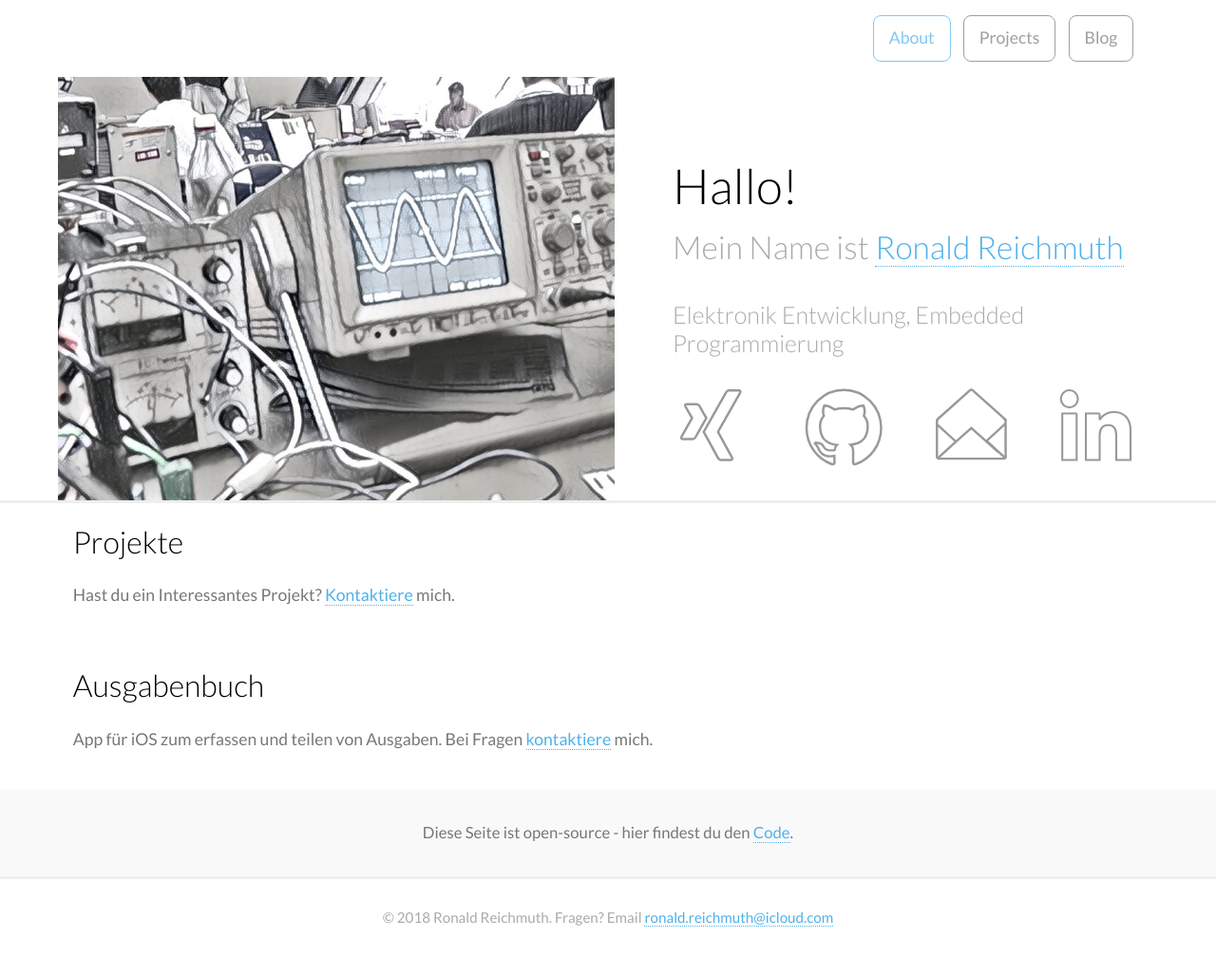
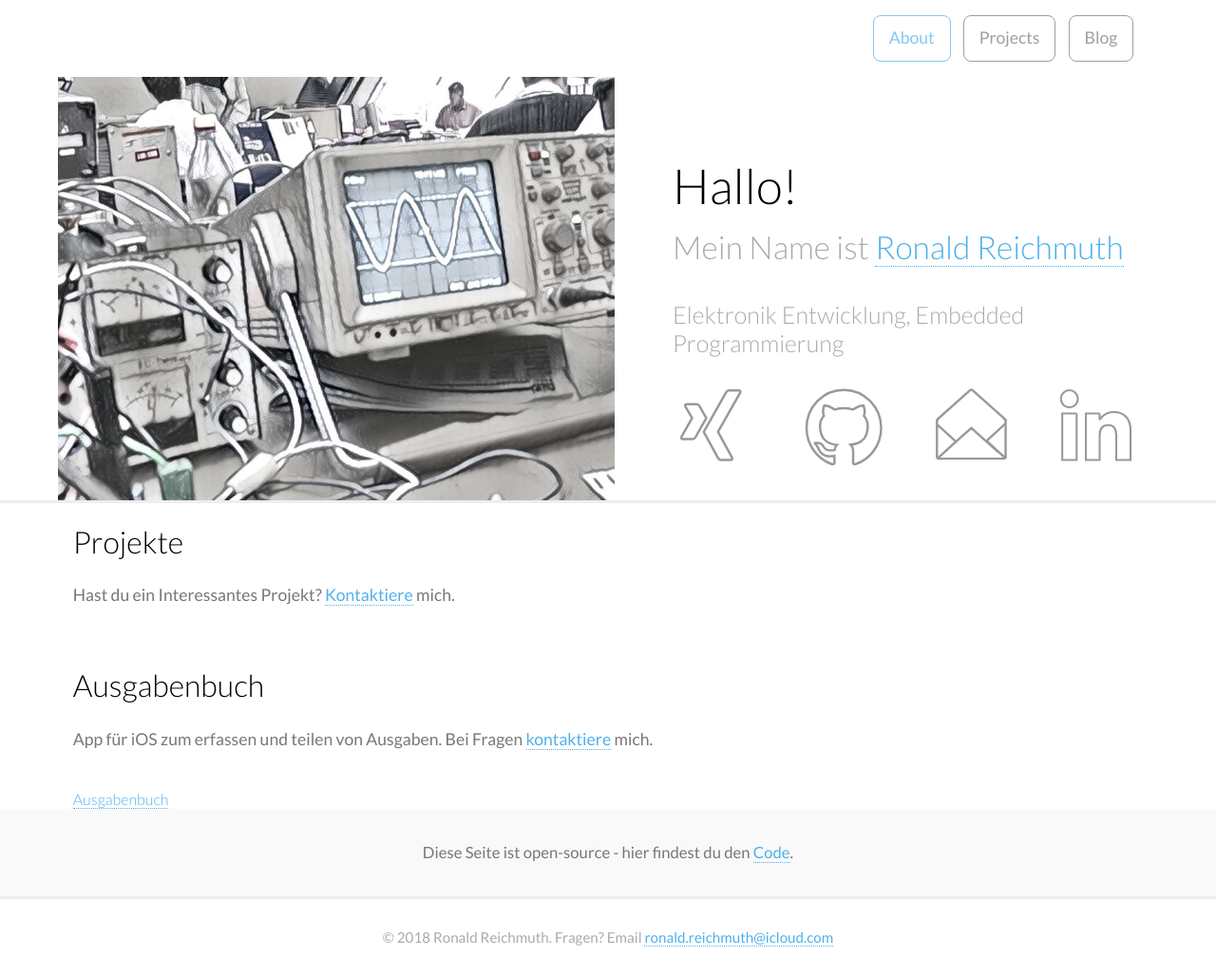
Before and after one commit to ronaldreichmuth/ronaldreichmuth.github.io, a Jekyll site: the page built from projects/index.html, in a window 1280 px wide. Shown: the whole page at 95% size. Built offline with Jekyll 4.4.1, drawn with Linux system fonts in a browser that asks for light colours; before the commit the page ends 1006 px from its top, so only the background shows below that.

Commit message:
Update index.html

```diff
--- a/projects/index.html
+++ b/projects/index.html
@@ -8,3 +8,4 @@ title: Projekte
 
 <h1>Ausgabenbuch</h1>
 <p>App für iOS zum erfassen und teilen von Ausgaben. Bei Fragen <a href='/about'>kontaktiere</a> mich.</p><br>
+<a href="/assets/ausgabenbuch.png" class="pictures" title="Ausgabenbuch">Ausgabenbuch</a>
```
